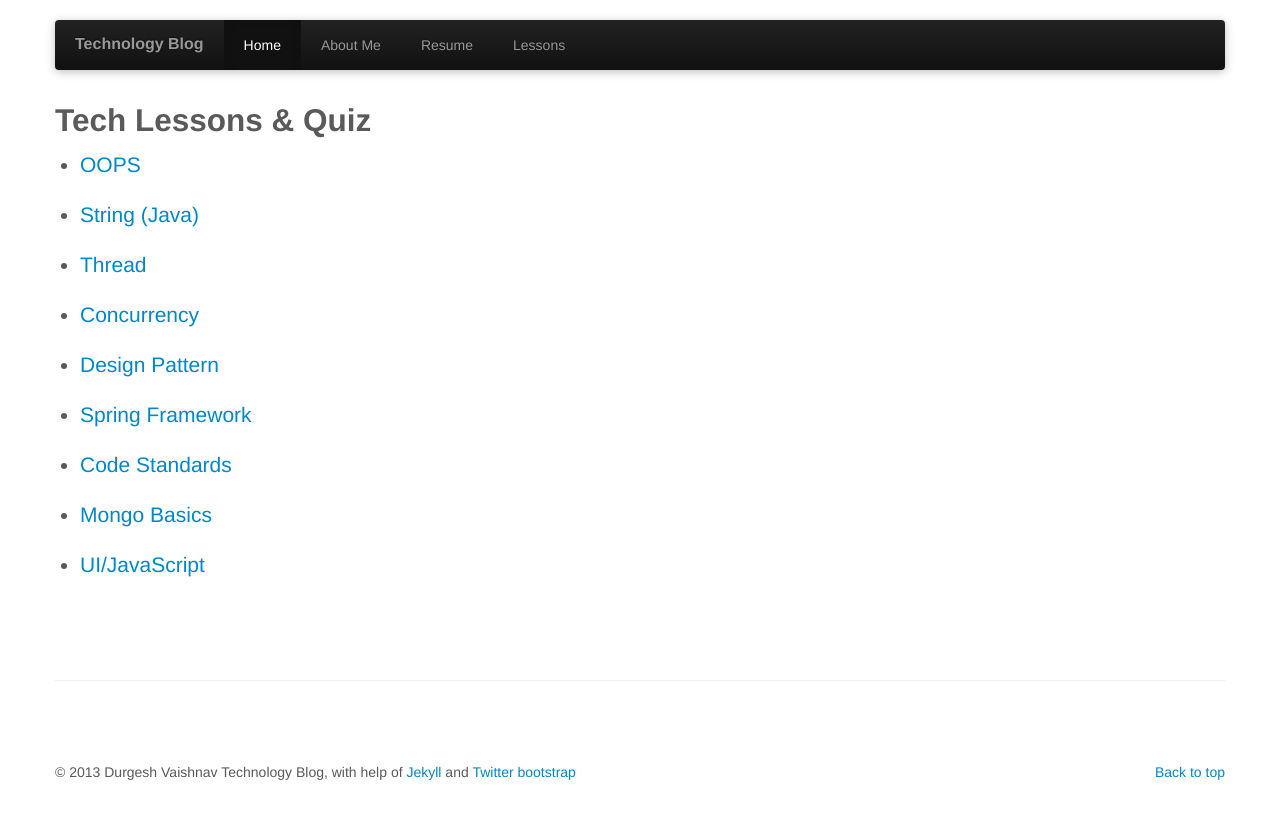
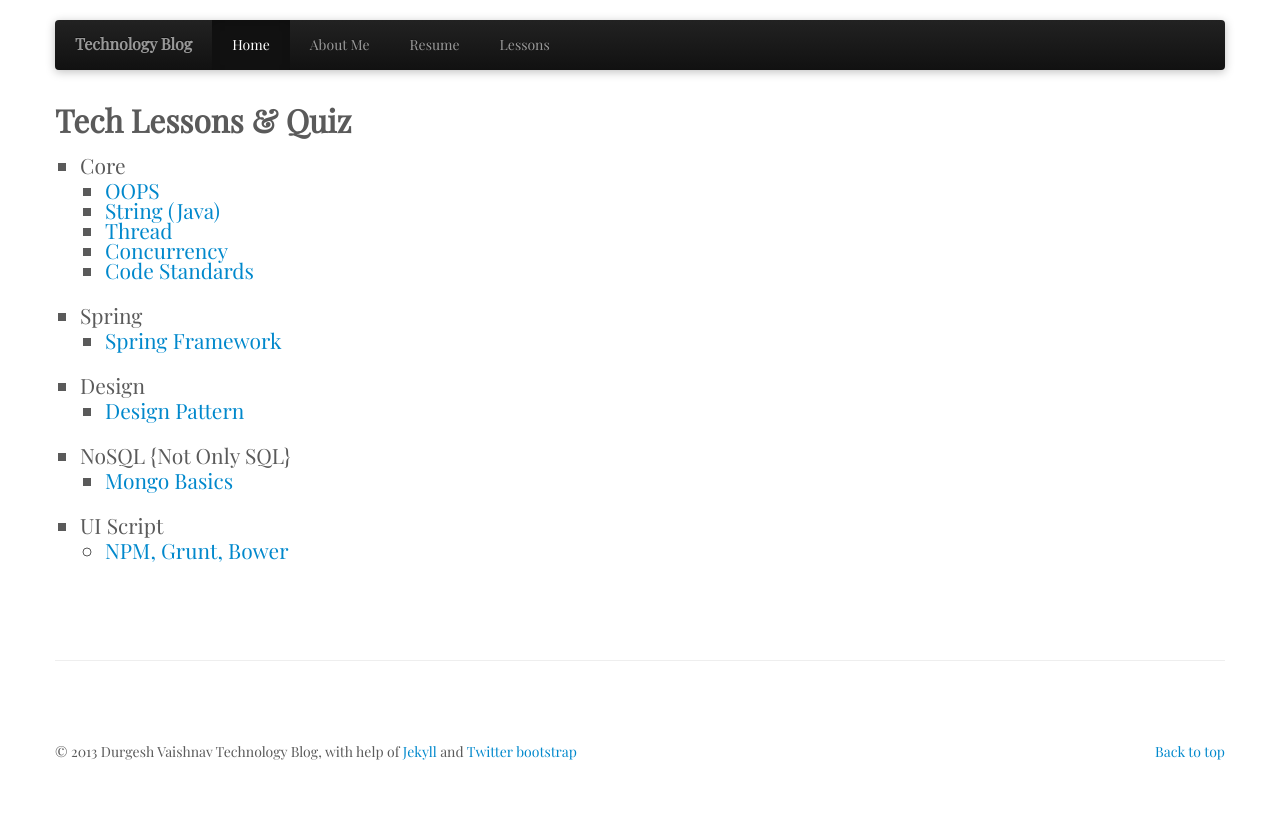
Before and after one commit to vdurgesh/git-pages, a Jekyll site: the page built from tech.html, in a window 1280 px wide. Shown: the top 819 px of the page. Built offline with Jekyll 4.4.1, drawn with Linux system fonts in a browser that asks for light colours.

Commit message:
font change and updating configuration

```diff
--- a/_config.yml
+++ b/_config.yml
@@ -1,2 +1,2 @@
 name: Technology Blog
-pygments: true
+highlighter: null
--- a/_layouts/default.html
+++ b/_layouts/default.html
@@ -17,6 +17,7 @@
        <link href="/bootstrap/css/bootstrap.css" rel="stylesheet">
        <link href="/bootstrap/css/bootstrap-responsive.css" rel="stylesheet">
        <link rel="stylesheet" href="/css/style.css">
+       <link rel="stylesheet" type="text/css" href="http://fonts.googleapis.com/css?family=Playfair+Display">
     </head>
     <body>
          <!-- NAVBAR
--- a/_posts/2014-03-08-java-dates.markdown
+++ b/_posts/2014-03-08-java-dates.markdown
@@ -1,11 +1,11 @@
 ---
 layout: post
-title:  "Java timezone on Web application"
+title:  "Timezone"
 date:   2014-03-08 10:03:00
 categories: java
 ---
 
-From last 2 week, I was trying to solve one common problem with java dates on one of web application. It was a simple requirement that User should able to enter date and time on their specified time zone and able to see same time on various reports.
+I spend last two week, trying to solve one common problem with java dates on one of web application. It was a simple requirement that User should able to enter date and time on their specified time zone and able to see same time on various reports.
 
 It is a global web application with various departments on various countries, so system has to mange departments and their specific time zone (based on location) and every user of individual department should enter and see dates on same time zone.
 
--- a/css/style.css
+++ b/css/style.css
@@ -6,6 +6,7 @@
     body {
       padding-bottom: 40px;
       color: #5a5a5a;
+      font-family: 'Playfair Display', serif;
     }
 
 
@@ -239,3 +240,11 @@
       }
 
     }
+
+    .posts {
+          font-size: 16px;
+    }
+
+    .tech-list {
+        list-style: square outside none;
+   }
--- a/index.html
+++ b/index.html
@@ -53,13 +53,13 @@ title: Durgesh Vaishnav
 
     <h1>Posts</h1>
     <table class='table table-striped'>
-    <tbody>
+    <tbody class="posts">
       {% for post in site.posts %}
-        <tr>
+        <tr >
           <td>
             <span>{{ post.date | date_to_string }}</span> &raquo;
               <a href="{{ post.url }}">{{ post.title }}</a>
-              <small>{{ post.excerpt }}</small>
+              <small>{{ post.excerpt }} </small>
           </td>
         </tr>
       {% endfor %}
--- a/tech.html
+++ b/tech.html
@@ -5,24 +5,36 @@ title: Tech Lessons- Durgesh Vaishnav
 
 <div class="page-title"> <h2>Tech Lessons & Quiz</h2></div>
 <div class="featurette">
-	<ul>
-		<li class="lead"><a href="/java/core-java.html">OOPS</a></li>
-        <li class="lead"><a href="/java/java-strings.html">String (Java)</a></li>
-		<li class="lead"><a href="/java/thread.html">Thread</a></li>
-		<li class="lead"><a href="/java/concurrency.html">Concurrency</a></li>
-    	<li class="lead"><a href="/java/design-pattern.html">Design Pattern</a></li>
-    	<li class="lead"><a href="/java/spring-core.html">Spring Framework</a></li>
-    	<li class="lead"><a href="/java/code-standards.html">Code Standards</a></li>
+	<ol class="tech-list">
+		<li class="lead"> <span>Core</span>
+            <ol class="tech-list">
+                <li><a href="/java/core-java.html">OOPS</a></li>
+                <li><a href="/java/java-strings.html">String (Java)</a></li>
+        		<li><a href="/java/thread.html">Thread</a></li>
+        		<li><a href="/java/concurrency.html">Concurrency</a></li>
+            	<li><a href="/java/code-standards.html">Code Standards</a></li>
+             </ol>
+        </li>
+        <li class="lead"> <span>Spring</span>
+            <ul class="tech-list">
+                <li><a href="/java/spring-core.html">Spring Framework</a></li>
+            </ul>
+        </li>
 
-    </ul>
+        <li class="lead"> <span>Design</span>
+            <ul class="tech-list">
+                <li><a href="/java/design-pattern.html">Design Pattern</a></li>
+            </ul>
+        </li>
+        <li class="lead"> <span>NoSQL {Not Only SQL}</span>
+            <ul class="tech-list">
+                <li><a href="/mongo/basics.html">Mongo Basics</a></li>
+            </ul>
+        </li>
+        <li class="lead"><span>UI Script</span>
+          <ul>
+            <li><a href="/ui/node.html">NPM, Grunt, Bower</a></li>
+          </ul>
+        </li>
+     </ol>
 </div>
-<div class="featurette">
-    <ul>
-    	<li class="lead"><a href="/mongo/basics.html">Mongo Basics</a></li>
-    </ul>
-</div>
-<div class="featurette">
-    <ul>
-    	<li class="lead"><a href="/ui/node.html">UI/JavaScript</a></li>
-    </ul>
-</div>
```
Also changed, not shown: images/books/NoSQL.jpg.
